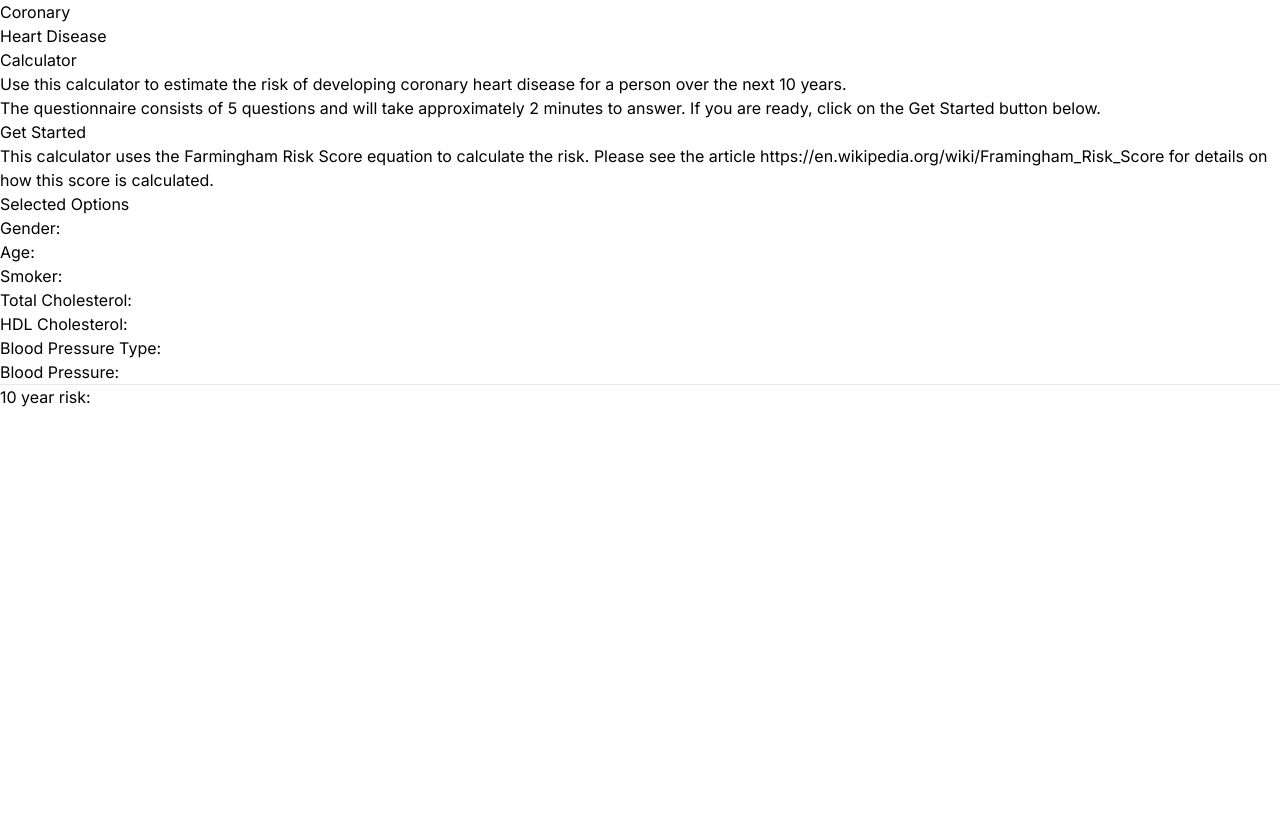
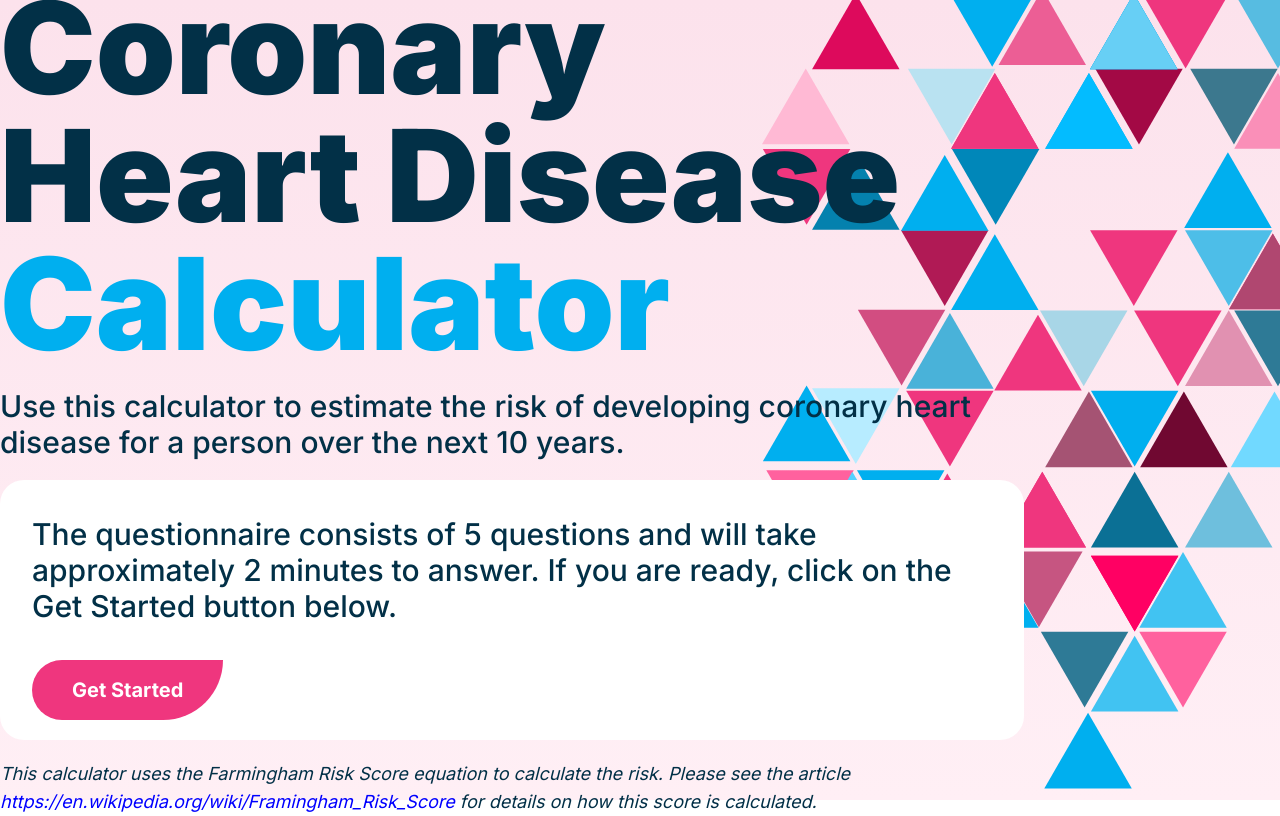
Before and after one commit to cbondnz/framingham-risk-score-calculator, a Next.js app: page / in a window 1280 px wide. Built offline with nearby package versions, Linux system fonts and the light colour scheme.

Commit message:
Add styles for Welcome.tsx

```diff
--- a/app/globals.css
+++ b/app/globals.css
@@ -1,6 +1,15 @@
 @tailwind base;
 @tailwind components;
 @tailwind utilities;
+
+@layer base {
+  html {
+    font-family: Lucida Sans, "Lucida Sans Regular", "Lucida Grande", "Lucida Sans Unicode", Geneva, Verdana, sans-serif;
+  }
+  [data-nextjs-scroll-focus-boundary] {
+    display: contents;
+  }
+}
 
 :root {
   --foreground-rgb: 0, 0, 0;
--- a/app/layout.tsx
+++ b/app/layout.tsx
@@ -1,17 +1,19 @@
 import "./globals.css";
 import { Inter } from "next/font/google";
+import type { Metadata } from "next";
 
 const inter = Inter({ subsets: ["latin"] });
 
-export const metadata = {
+export const metadata: Metadata = {
   title: "Create Next App",
   description: "Generated by create next app",
+  viewport: "width=device-width, initial-scale=1.0",
 };
 
 export default function RootLayout({ children }: { children: React.ReactNode }) {
   return (
     <html lang="en">
-      <body className={inter.className}>{children}</body>
+      <body className={`w-screen ${inter.className}`}>{children}</body>
     </html>
   );
 }
--- a/app/page.tsx
+++ b/app/page.tsx
@@ -256,13 +256,6 @@ export default function Home() {
     },
   };
 
-  useEffect(() => {
-    console.log(errorState);
-    console.log(gender);
-    console.log(activeStep);
-    console.log(checkSelected());
-  }, [activeStep]);
-
   // Checks which step and if a form value has been entered
   // @returns - boolean true if form field is selected else false
   const checkSelected = () => {
@@ -462,7 +455,7 @@ export default function Home() {
   };
 
   return (
-    <main>
+    <main className="text-primary p-4 bg-gradient-to-b from-bgAccentDark from-0% to-bgAccentLight to-100% sm:p-0">
       <section>
         {activeStep == 1 && <Welcome onClick={handleClickGettingStarted} />}
         {activeStep == 2 && <Gender onGender={handleSetGender} showError={errorState} gender={gender} />}
@@ -473,7 +466,8 @@ export default function Home() {
         {activeStep == 7 && <Results score={score} riskPct={riskPct} riskPctSymbol={riskPctSymbol} />}
         {activeStep != 1 && <NavButtons onClickNext={handleClickNext} onClickPrevious={handleClickPrevious} onClickStartOver={handleClickStartOver} activeStep={activeStep} />}
       </section>
-      <aside>
+      {activeStep != 1 && (
+        <aside className="hidden md:block">
           <h3>Selected Options</h3>
           <ul>
             <li>
@@ -505,6 +499,7 @@ export default function Home() {
             </h3>
           </div>
         </aside>
+      )}
     </main>
   );
 }
--- a/components/FormHeading.tsx
+++ b/components/FormHeading.tsx
@@ -5,5 +5,5 @@ interface Props {
 }
 
 export default function FormHeading({ heading }: Props) {
-  return <h1>{heading}</h1>;
+  return <h1 className="leading-4 font-black">{heading}</h1>;
 }
--- a/components/Welcome.tsx
+++ b/components/Welcome.tsx
@@ -7,24 +7,33 @@ interface ButtonProps {
 
 const Welcome: FC<ButtonProps> = ({ onClick }) => {
   return (
-    <section>
-      <h1>
+    <section className="text-lg h-screen sm:bg-bg sm:bg-no-repeat sm:bg-right-top bg-half md:bg-contain sm:text-base">
+      <div className="sm:max-w-2xl sm:mx-auto sm:flex sm:flex-col sm:justify-center h-full md:max-w-4xl xl:max-w-7xl">
+        <h1 className="font-black mt-0 text-4.5xl leading-none mb-5 sm:text-5xl md:text-4xl lg:text-7xl xl:text-9xl">
           Coronary <br />
           Heart Disease <br />
-        <span>Calculator</span>
+          <span className="text-secondary">Calculator</span>
         </h1>
-      <p>Use this calculator to estimate the risk of developing coronary heart disease for a person over the next 10 years.</p>
-      <div id="get-started-wrapper">
-        <p className="paragraph-dark">The questionnaire consists of 5 questions and will take approximately 2 minutes to answer. If you are ready, click on the Get Started button below.</p>
-        <input id="btn-getStarted" type="button" value="Get Started" onClick={onClick} />
+        <p className="sm:w-3/5 md:text-2xl md:font-medium md:w-4/5 lg:w-3/5 lg:text-xl xl:text-3xl xl:w-4/5">Use this calculator to estimate the risk of developing coronary heart disease for a person over the next 10 years.</p>
+        <div className="p-5 bg-white rounded-3xl mt-5 sm:w-4/5 md:text-2xl md:w-2/3 md:font-medium md:px-8 lg:text-xl xl:text-3xl lg:w-4/5">
+          <p className="paragraph-dark md:py-8 lg:py-4">The questionnaire consists of 5 questions and will take approximately 2 minutes to answer. If you are ready, click on the Get Started button below.</p>
+          <input id="btn-getStarted" type="button" value="Get Started" onClick={onClick} className="mt-5 bg-accent p-5 px-10 sm:p-4 sm:px-10  lg:text-xl border-none rounded-br-full rounded-bl-half rounded-tl-half text-white font-bold" />
         </div>
-      <p>
+        <p className="text-sm italic hidden md:block mt-5 w-3/5 md:text-lg md:w-3/5 lg:w-3/5 lg:text-sm xl:w-4/5 xl:text-lg">
           This calculator uses the Farmingham Risk Score equation to calculate the risk. Please see the article{" "}
-        <a href="https://en.wikipedia.org/wiki/Framingham_Risk_Score" target="_blank">
+          <a href="https://en.wikipedia.org/wiki/Framingham_Risk_Score" target="_blank" className="text-link">
             https://en.wikipedia.org/wiki/Framingham_Risk_Score
           </a>{" "}
           for details on how this score is calculated.
         </p>
+        <p className="text-sm italic md:hidden mt-5 sm:text-xs">
+          This calculator uses the Farmingham Risk Score equation to calculate the risk. Please see the article{" "}
+          <a href="https://en.wikipedia.org/wiki/Framingham_Risk_Score" target="_blank" className="text-link">
+            en.wikipedia.org/Framingham_Risk_Score
+          </a>{" "}
+          for details on how this score is calculated.
+        </p>
+      </div>
     </section>
   );
 };
--- a/tailwind.config.js
+++ b/tailwind.config.js
@@ -1,18 +1,32 @@
 /** @type {import('tailwindcss').Config} */
 module.exports = {
-  content: [
-    './pages/**/*.{js,ts,jsx,tsx,mdx}',
-    './components/**/*.{js,ts,jsx,tsx,mdx}',
-    './app/**/*.{js,ts,jsx,tsx,mdx}',
-  ],
+  content: ["./pages/**/*.{js,ts,jsx,tsx,mdx}", "./components/**/*.{js,ts,jsx,tsx,mdx}", "./app/**/*.{js,ts,jsx,tsx,mdx}"],
   theme: {
     extend: {
       backgroundImage: {
-        'gradient-radial': 'radial-gradient(var(--tw-gradient-stops))',
-        'gradient-conic':
-          'conic-gradient(from 180deg at 50% 50%, var(--tw-gradient-stops))',
+        "gradient-radial": "radial-gradient(var(--tw-gradient-stops))",
+        "gradient-conic": "conic-gradient(from 180deg at 50% 50%, var(--tw-gradient-stops))",
+        bg: "url('/background.svg')",
+      },
+      colors: {
+        primary: "#023047",
+        secondary: "#00afef",
+        bgAccentDark: "#fce2ec",
+        bgAccentLight: "#ffeff5",
+        link: "#0000ff",
+        accent: "#ef367e",
+      },
+      borderRadius: {
+        full: "60px",
+        half: "30px",
+      },
+      fontSize: {
+        "4.5xl": "44px",
+      },
+      backgroundSize: {
+        half: "50%",
       },
     },
   },
   plugins: [],
-}
+};
```
Also changed, not shown: public/background.svg (added). Lines whose indentation alone changed are shown as unchanged.
